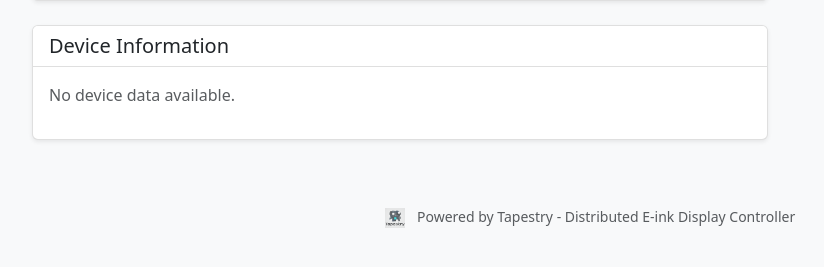
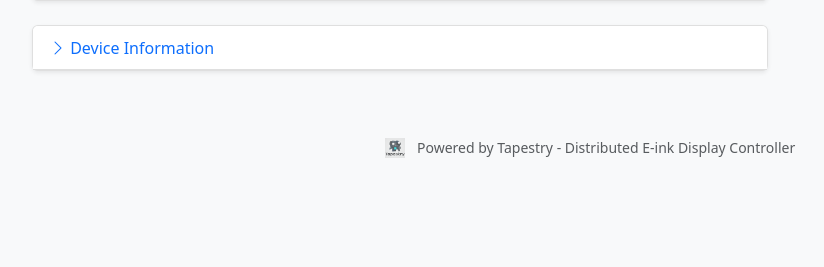
Before and after one commit to BackSlasher/tapestry-controller, a Flask app: page / in a window 1280 px wide. Shown: the part 502-769 px from the top of the page, without its empty margins (50-874 px from the left). Run offline with Flask 2, Linux system fonts and the light colour scheme; data that the repository does not hold is empty; parts of the project's set-up code (start-up, migrations or seed data) failed here and were passed over; some libraries are stand-ins or nearby versions.

Commit message:
device info is collapsed

```diff
--- a/src/tapestry/webui/templates/index.html
+++ b/src/tapestry/webui/templates/index.html
@@ -27,13 +27,19 @@
 
         <div class="card mt-4">
             <div class="card-header">
-                <h5 class="card-title mb-0">Device Information</h5>
+                <h5 class="card-title mb-0">
+                    <button class="btn btn-link p-0 text-decoration-none collapsed" type="button" data-bs-toggle="collapse" data-bs-target="#device-info-collapse" aria-expanded="false" aria-controls="device-info-collapse">
+                        <i class="bi bi-chevron-right"></i> Device Information
+                    </button>
+                </h5>
             </div>
-            <div class="card-body">
-                <div id="device-info">
-                    <div class="d-flex justify-content-center">
-                        <div class="spinner-border" role="status">
-                            <span class="visually-hidden">Loading...</span>
+            <div class="collapse" id="device-info-collapse">
+                <div class="card-body">
+                    <div id="device-info">
+                        <div class="d-flex justify-content-center">
+                            <div class="spinner-border" role="status">
+                                <span class="visually-hidden">Loading...</span>
+                            </div>
                         </div>
                     </div>
                 </div>
```
